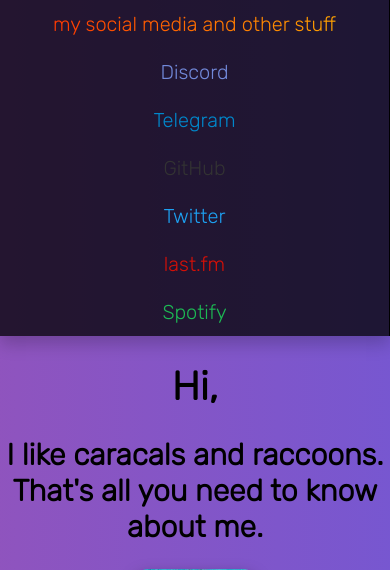
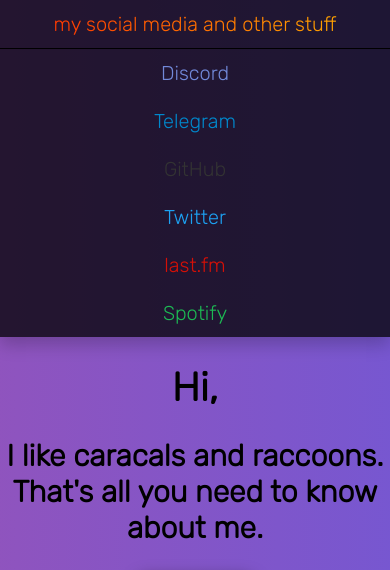
Before and after one commit to SovietUfo/sovietufo.tk, a PHP site: page / in a window 390 px wide. Shown: the top 570 px of the page. Run offline with PHP 8.4, Linux system fonts and the light colour scheme.

Commit message:
poprawione bordery

```diff
--- a/style.css
+++ b/style.css
@@ -172,6 +172,10 @@ div span {
     li {
         display: block;
         width: 100%;
+        border-right: none;
+    }
+    li:first-child {
+        border-bottom: 1px solid black;
     }
     li a {
         width: 100%;
```
